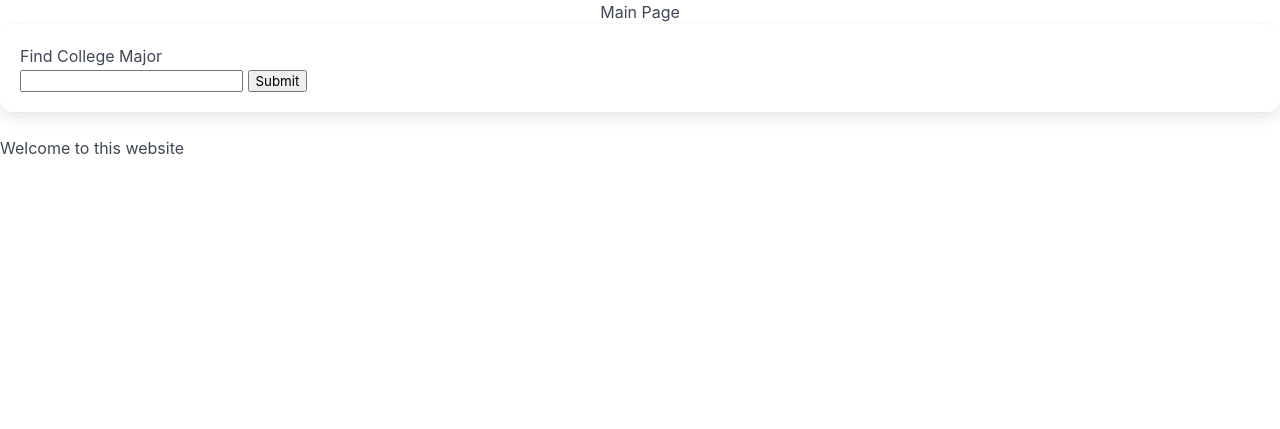
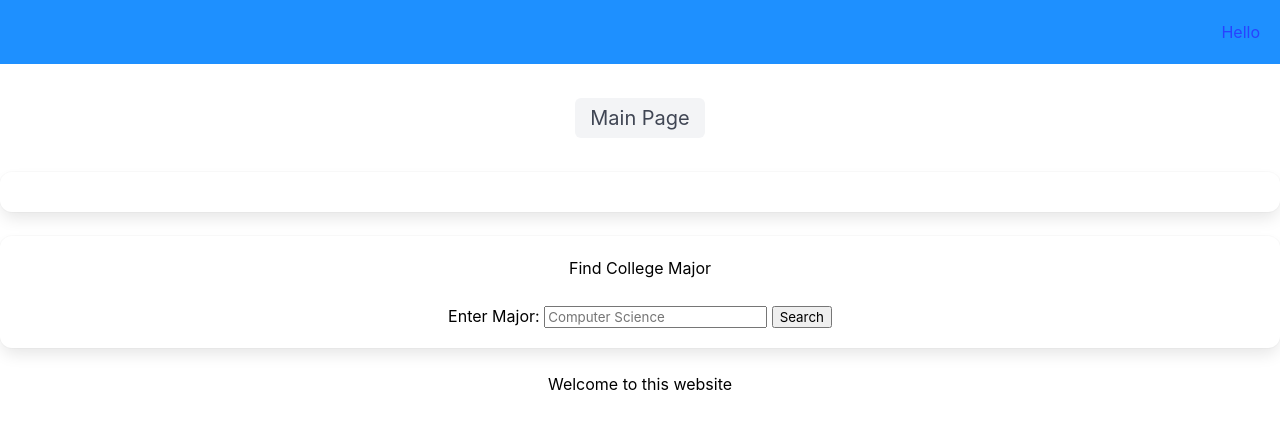
Before and after one commit to Aksh124/slai-cs-final-project, a Flask app: page / in a window 1280 px wide. Shown: the top 429 px of the page. Run offline with Flask 3, Linux system fonts and the light colour scheme.

Commit message:
day two I hat ethis

```diff
--- a/app.py
+++ b/app.py
@@ -1,5 +1,5 @@
 from os import abort
-from flask import app, Flask, render_template, current_app
+from flask import app, Flask, render_template, current_app, abort
 from logic import read_csv
 
 app = Flask(__name__)
@@ -19,11 +19,11 @@ def submit_form():
     return render_template("", data=data)
 '''
 
-@app.route("/<string:major_name>")
+@app.post("/<string:major_name>")
 def college_by_name(major_name: str):
-    data2 = [ record for record in data if record["Level and field of highest degree"] == major_name]
+    data2 = [ record for record in data if record["Level and Field of Highest Degree"] == major_name]
     if data2:
-        return data2
+        return render_template("table_view.html", data = data2)
     abort(404)
 
 #@app.route("/college_majors")
--- a/css/style.css
+++ /dev/null
@@ -1,4 +0,0 @@
-.form {
-    text-align: center;
-    color: black;
-}
--- a/data/data_for_final.csv
+++ b/data/data_for_final.csv
@@ -1,4 +1,4 @@
-Level and field of highest degree,Total,Total,S&E occupations,S&E-related occupations,Non-S&E occupations,Unemployed,Not in labor force
+Level and Field of Highest Degree,Total,Total,S&E occupations,S&E-related occupations,Non-S&E occupations,Unemployed,Not in labor force
 All degrees,"71,697,000","56,061,000","8,711,000","11,253,000","36,097,000","1,771,000","13,865,000"
 S&E fields,"22,109,000","17,561,000","6,520,000","2,954,000","8,087,000","602,000","3,946,000"
 "Biological, agricultural, and environmental life sciences","3,551,000","2,732,000","760,000","759,000","1,213,000","88,000","731,000"
--- /dev/null
+++ b/static/style.css
@@ -0,0 +1,16 @@
+.main_heading {
+    text-align: center;
+    color: black;
+}
+
+.heading {
+    text-align: center;
+    padding: 10px;
+}
+
+.bulma_sucks {
+    text-align: right;
+    padding: 20px;
+    background-color: dodgerblue;
+    /* dodger blue best color oat*/
+}
--- a/templates/index.html
+++ b/templates/index.html
@@ -1,12 +1,27 @@
 {% extends "base.html" %}
 {% block content %}
-    <h1 style="text-align: center;">Main Page</h1>
+        <nav class="bulma_sucks">
+        <a href="">Hello</a>
+        </nav>
+    <div class="heading">
+    <br>
+    <h1 class="tag is-large">Main Page</h1>
+    </div><br>
     <div class="box">
-    <form method="post" action="/table"> <!-- fix form action-->
+
+
+    </div>
+    <div class="box">
+    <form method="get" class="main_heading"> <!----> <!--<---------- FIX THIS OHPRWEHGIHEPGIHQEPIH-->
         <section>
-            <label for="college_major">Find College Major</label><br>
-            <input type="text" id="college_major">
-            <input type="submit" id="college_major">
+            <label for="college_major">Find College Major</label><br><br>
+            Enter Major: <input list = "college_majors" type="text" name="college_major" id="college_major" placeholder="Computer Science">
+            <datalist id="college_majors">
+                {% for record in data %}
+                <option value = "{{record['Level and Field of Highest Degree']}}">
+                    {% endfor %}
+                </datalist>
+            <input type="submit" id="college_major" value="Search">
         </section>
     </form>
     </div>
@@ -14,4 +29,6 @@
     <h1 class="main_heading">Welcome to this website</h1>
 
 
+
+
 {% endblock content %}
```
Also changed, not shown: logic.py (+10 -0 lines).
